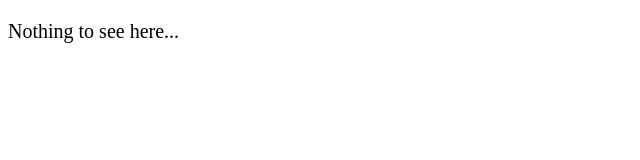
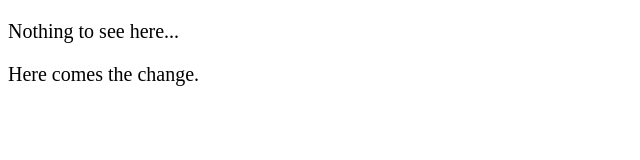
Before and after one commit to Witold-Wrzesniewski/Spck-editor-test, a plain HTML site: page index.html in a window 1280 px wide. Shown: the whole page, without its empty margins (0-640 px from the left). Drawn offline with Linux system fonts and the light colour scheme.

Commit message:
Add scond
Add second paragraph to index.html

```diff
--- a/index.html
+++ b/index.html
@@ -16,6 +16,7 @@
 
 <body>
   <p>Nothing to see here...</p>
+  <p>Here comes the change.</p>
   <!-- Project -->
   <script src="main.js"></script>
 </body>
```
